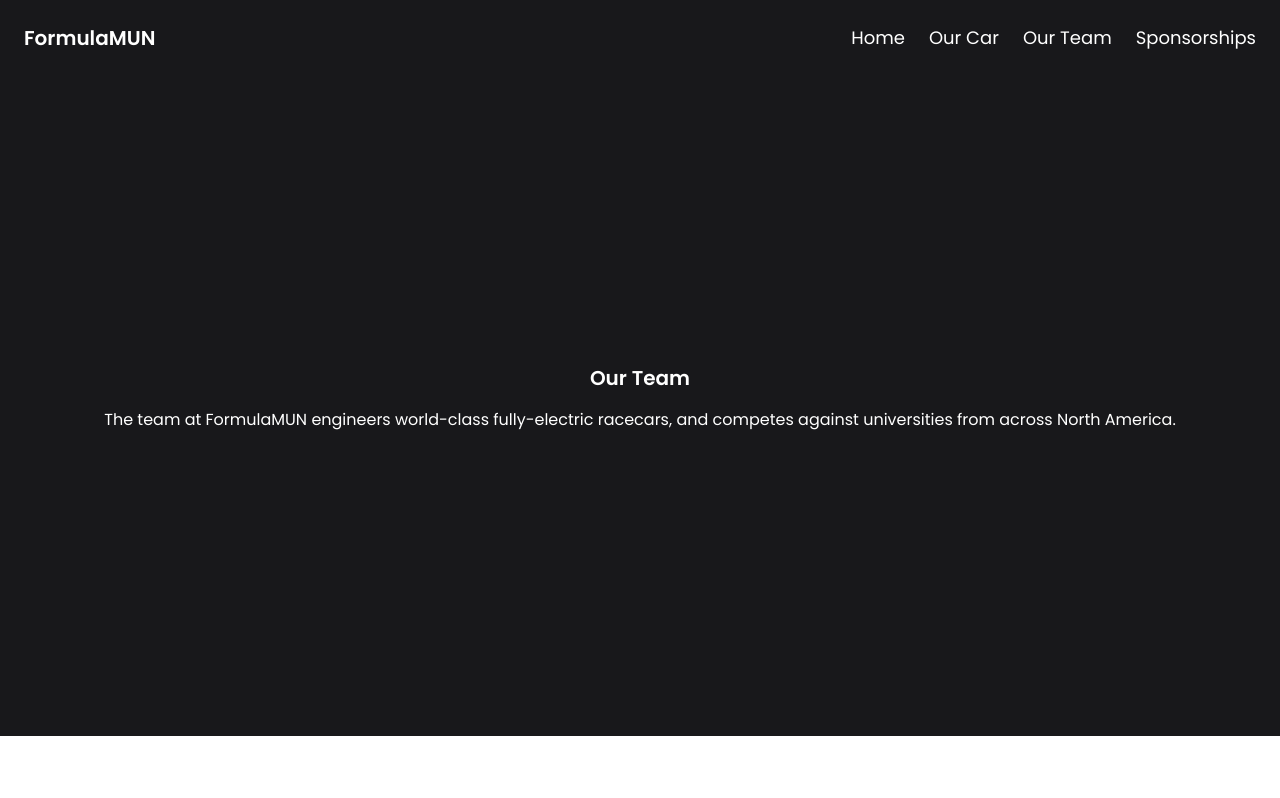
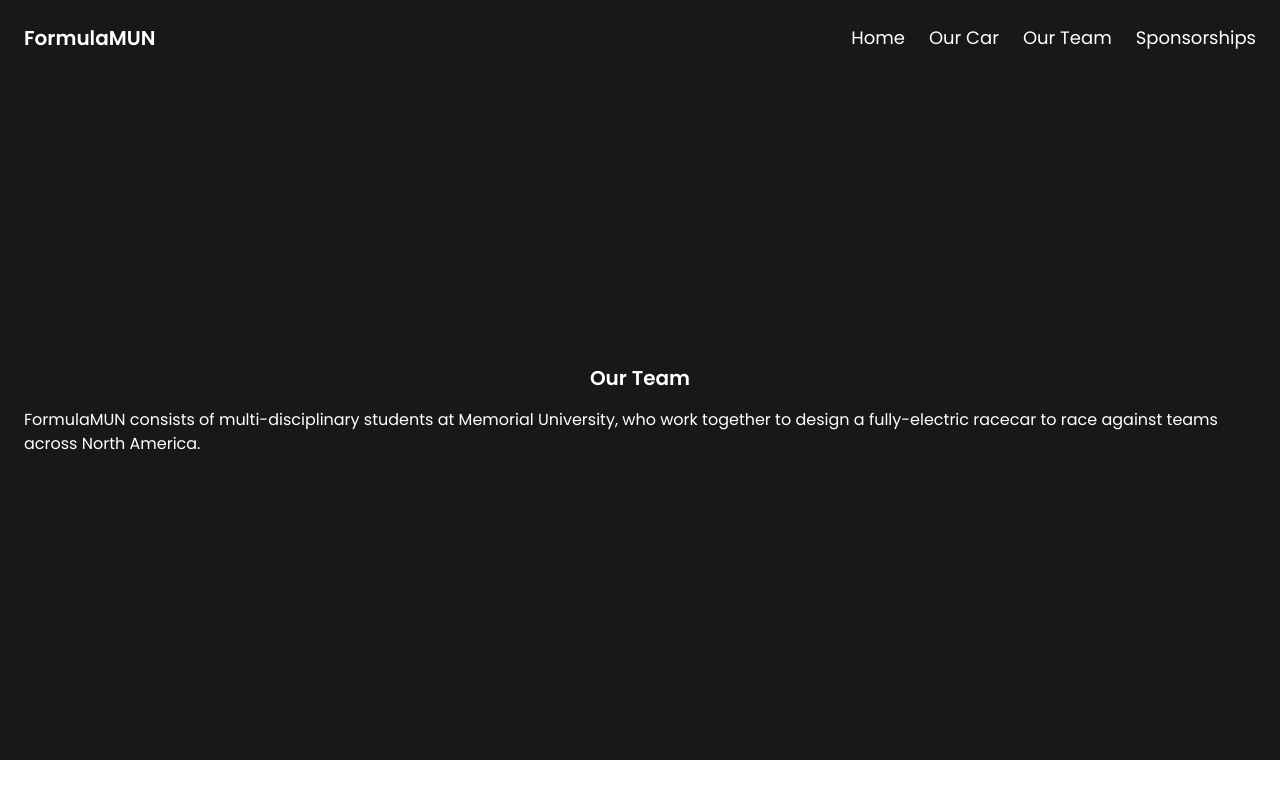
Before and after one commit to kylepretty/memorialfsae, a Vue app: page /team in a window 1280 px wide. Built offline with nearby package versions, Linux system fonts and the light colour scheme.

Commit message:
added sticky navbar

```diff
--- a/src/App.vue
+++ b/src/App.vue
@@ -1,5 +1,5 @@
 <template>
-      <body class="bg-zinc-900 text-white">
+      <body class="bg-zinc-900 text-white sticky top-0">
         <nav class="py-6 px-6 flex justify-between items-center bg-zinc-900">
             <a href="/" class="text-xl font-semibold">FormulaMUN</a>
             <div class="space-x-6">
--- a/src/views/Home.vue
+++ b/src/views/Home.vue
@@ -1,5 +1,5 @@
 <template>
-<div class="bg-zinc-900 text-white">
+<div class="bg-zinc-900 text-white min-h-screen">
     <div class="px-6 py-72 bg-car-background bg-center bg-no-repeat bg-cover bg-zinc-900 bg-opacity-50 bg-blend-darken">
         <div class="">
           <h1 class="text-xl font-semibold flex justify-center items-center">Engineered to go faster.</h1>
--- a/src/views/Team.vue
+++ b/src/views/Team.vue
@@ -3,7 +3,7 @@
     <div class="px-6 py-72">
         <div class="">
           <h1 class="text-xl font-semibold flex justify-center items-center">Our Team</h1>
-          <p class="py-4 flex justify-center items-center">The team at FormulaMUN engineers world-class fully-electric racecars, and competes against universities from across North America.</p>
+          <p class="py-4 flex justify-center items-center">FormulaMUN consists of multi-disciplinary students at Memorial University, who work together to design a fully-electric racecar to race against teams across North America.</p>
 
         </div>
     </div>
```
Also changed, not shown: 12 other files (tests, documents, lock files or other folders).
